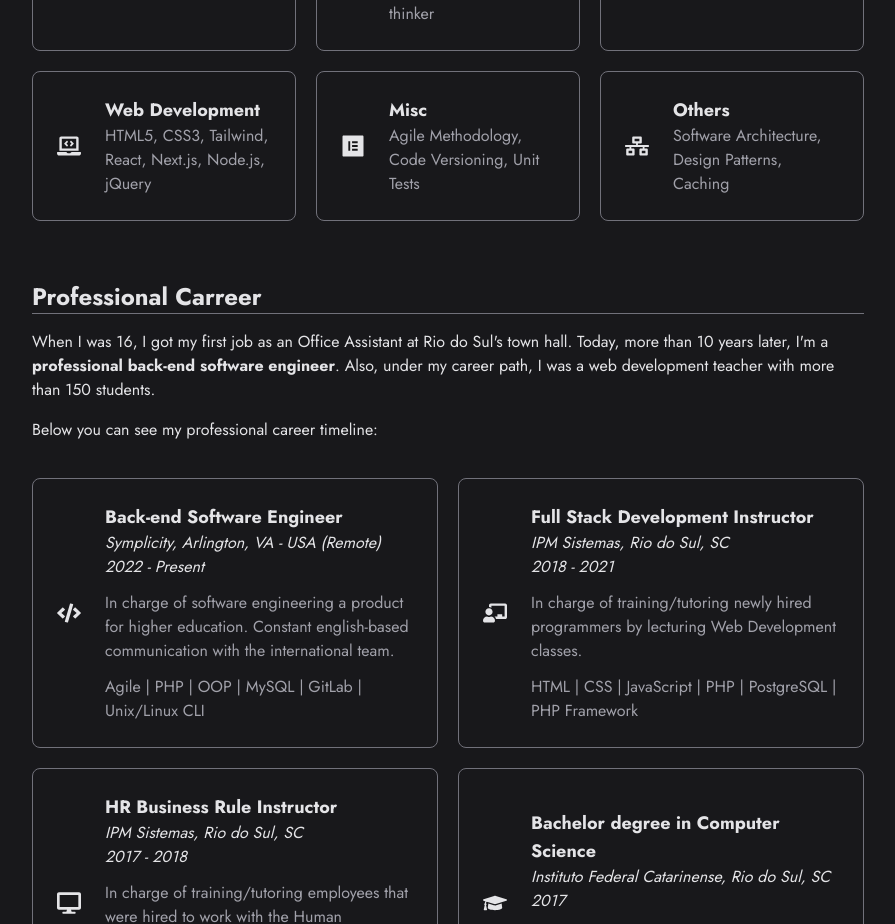
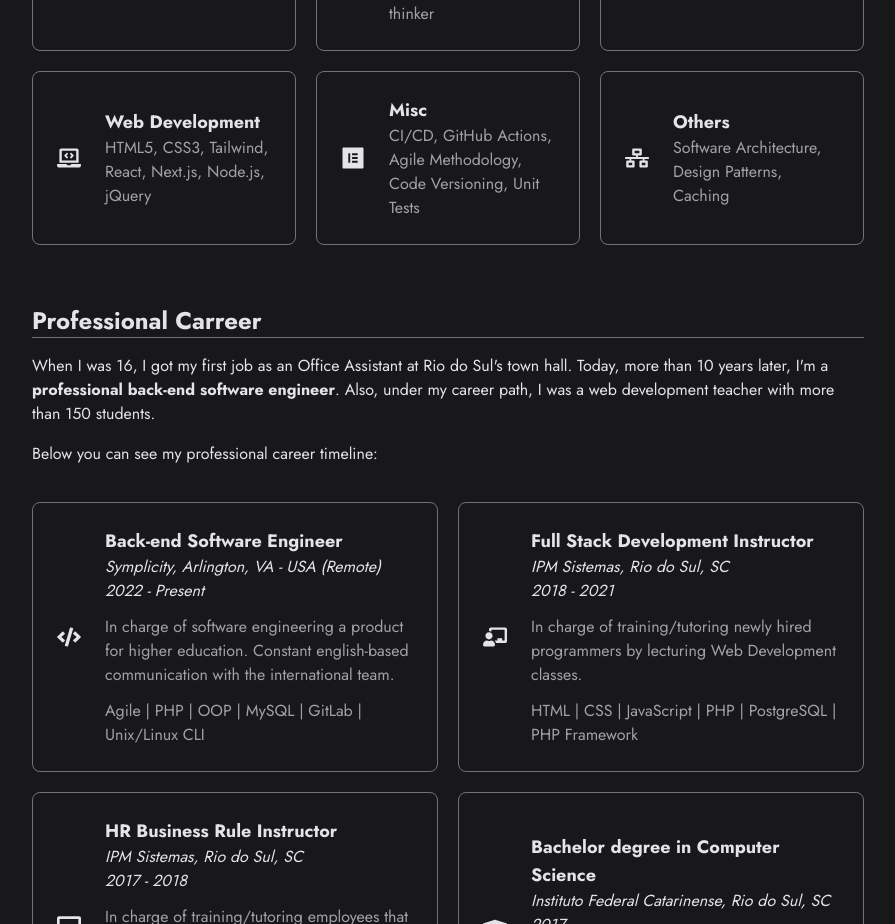
Before and after one commit to livramatheus/livramento, a Next.js app: page /about in a window 1280 px wide. Shown: the part 940-1864 px from the top of the page, without its empty margins (192-1087 px from the left). Built offline with nearby package versions, Linux system fonts and the light colour scheme.

Commit message:
add ci/cd skill to about page

```diff
--- a/components/AboutPage/Skills.tsx
+++ b/components/AboutPage/Skills.tsx
@@ -28,7 +28,7 @@ function Skills() {
     },
     {
       title: 'Misc',
-      desc: 'Agile Methodology, Code Versioning, Unit Tests',
+      desc: 'CI/CD, GitHub Actions, Agile Methodology, Code Versioning, Unit Tests',
       Icon: FaElementor,
     },
     {
```
